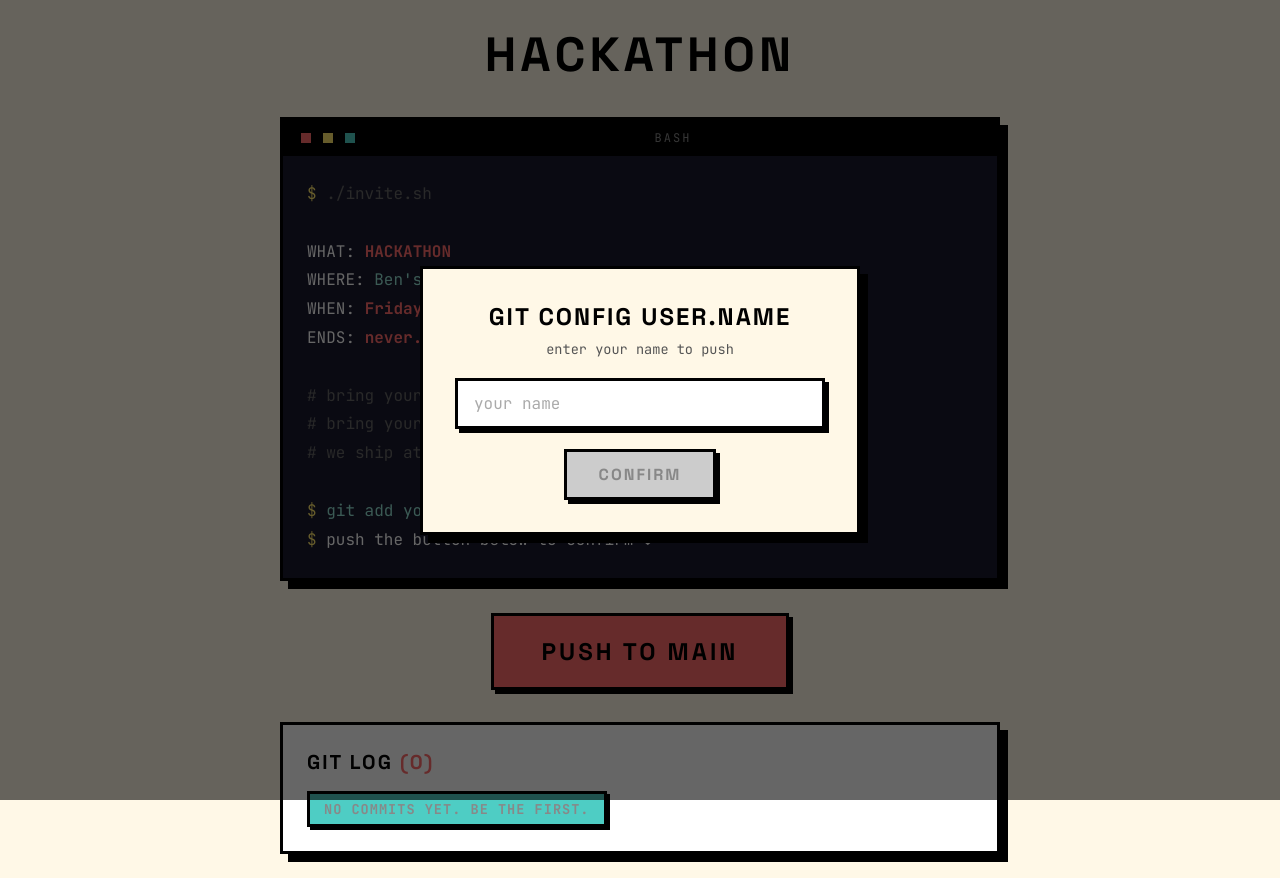
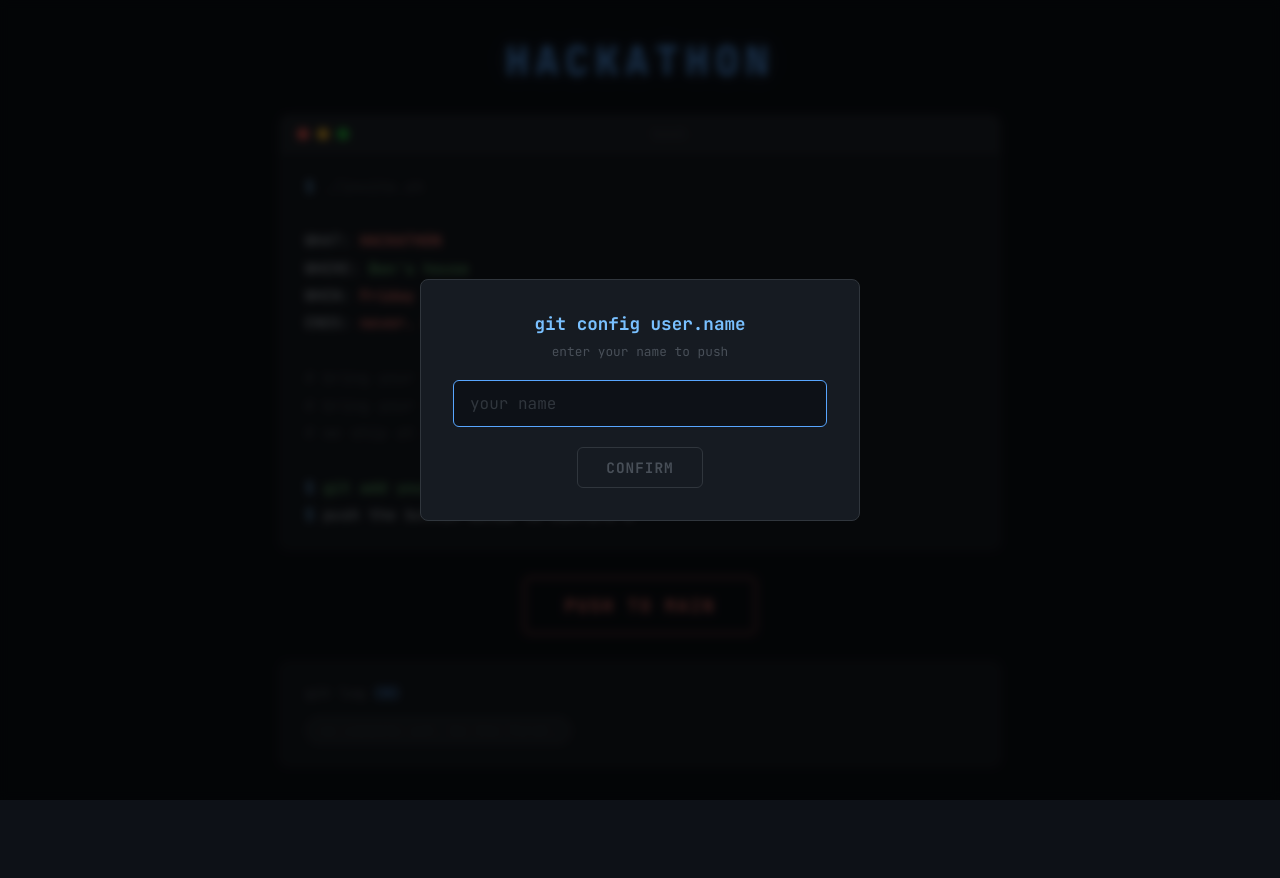
Before and after one commit to justvibes99/hackathon-invite, a website: page public/index.html in a window 1280 px wide. Both pictures are taken after a click on the button "PUSH TO MAIN". After the commit the page ends 800 px from the top, so only its background shows below. Drawn offline with Linux system fonts and the light colour scheme; no server answers.

Commit message:
restyle to classic dark coding theme
Co-Authored-By: Claude Opus 4.5 <noreply@anthropic.com>

```diff
--- a/public/index.html
+++ b/public/index.html
@@ -5,12 +5,12 @@
   <meta name="viewport" content="width=device-width, initial-scale=1.0">
   <title>HACKATHON</title>
   <link rel="preconnect" href="https://fonts.googleapis.com">
-  <link href="https://fonts.googleapis.com/css2?family=JetBrains+Mono:wght@400;700&family=Space+Grotesk:wght@700&display=swap" rel="stylesheet">
+  <link href="https://fonts.googleapis.com/css2?family=JetBrains+Mono:wght@400;700&display=swap" rel="stylesheet">
   <style>
     * { margin: 0; padding: 0; box-sizing: border-box; }
 
     body {
-      background: #FFF8E7;
+      background: #0d1117;
       min-height: 100vh;
       display: flex;
       flex-direction: column;
@@ -18,74 +18,77 @@
       justify-content: center;
       font-family: 'JetBrains Mono', monospace;
       padding: 24px;
-      gap: 32px;
+      gap: 28px;
+      color: #c9d1d9;
     }
 
     h1 {
-      font-family: 'Space Grotesk', sans-serif;
-      font-size: 3rem;
+      font-family: 'JetBrains Mono', monospace;
+      font-size: 2.5rem;
+      font-weight: 700;
       text-transform: uppercase;
-      letter-spacing: 4px;
-      color: #000;
+      letter-spacing: 6px;
+      color: #58a6ff;
       text-align: center;
+      text-shadow: 0 0 20px rgba(88, 166, 255, 0.3);
     }
 
     .terminal {
       width: 100%;
       max-width: 720px;
-      background: #1a1a2e;
-      border: 3px solid #000;
-      box-shadow: 8px 8px 0px #000;
+      background: #161b22;
+      border: 1px solid #30363d;
+      border-radius: 8px;
+      overflow: hidden;
     }
 
     .terminal-bar {
-      background: #000;
+      background: #21262d;
       padding: 10px 16px;
       display: flex;
       align-items: center;
       gap: 8px;
+      border-bottom: 1px solid #30363d;
     }
 
     .terminal-dot {
-      width: 14px;
-      height: 14px;
-      border-radius: 0;
-      border: 2px solid #000;
+      width: 12px;
+      height: 12px;
+      border-radius: 50%;
     }
-    .terminal-dot.red { background: #FF6B6B; }
-    .terminal-dot.yellow { background: #FFE66D; }
-    .terminal-dot.green { background: #4ECDC4; }
+    .terminal-dot.red { background: #ff5f56; }
+    .terminal-dot.yellow { background: #ffbd2e; }
+    .terminal-dot.green { background: #27c93f; }
 
     .terminal-title {
-      color: #888;
+      color: #484f58;
       font-size: 0.75rem;
-      text-transform: uppercase;
-      letter-spacing: 2px;
+      letter-spacing: 1px;
       margin-left: auto;
       margin-right: auto;
     }
 
     .terminal-body {
-      padding: 24px;
-      min-height: 320px;
-      color: #4ECDC4;
-      font-size: 1rem;
+      padding: 20px 24px;
+      min-height: 300px;
+      color: #7ee787;
+      font-size: 0.95rem;
       line-height: 1.8;
     }
 
-    .terminal-body .prompt { color: #FFE66D; }
-    .terminal-body .comment { color: #666; }
-    .terminal-body .highlight { color: #FF6B6B; font-weight: 700; }
-    .terminal-body .accent { color: #95E1D3; }
-    .terminal-body .white { color: #fff; }
+    .terminal-body .prompt { color: #79c0ff; }
+    .terminal-body .comment { color: #484f58; }
+    .terminal-body .highlight { color: #ff7b72; font-weight: 700; }
+    .terminal-body .accent { color: #7ee787; }
+    .terminal-body .white { color: #c9d1d9; }
 
     .cursor {
       display: inline-block;
-      width: 10px;
-      height: 1.2em;
-      background: #4ECDC4;
+      width: 8px;
+      height: 1.15em;
+      background: #58a6ff;
       vertical-align: text-bottom;
-      animation: blink 0.7s step-end infinite;
+      animation: blink 1s step-end infinite;
     }
 
     @keyframes blink {
@@ -96,42 +99,42 @@
     .line.visible { display: block; }
 
     .push-btn {
-      background: #FF6B6B;
-      color: #000;
-      border: 3px solid #000;
-      box-shadow: 4px 4px 0px #000;
-      padding: 20px 48px;
-      font-family: 'Space Grotesk', sans-serif;
-      font-size: 1.5rem;
+      background: transparent;
+      color: #ff7b72;
+      border: 1px solid #ff7b72;
+      border-radius: 6px;
+      padding: 16px 40px;
+      font-family: 'JetBrains Mono', monospace;
+      font-size: 1.1rem;
       font-weight: 700;
       text-transform: uppercase;
-      letter-spacing: 3px;
+      letter-spacing: 2px;
       cursor: pointer;
-      transition: transform 0.1s, box-shadow 0.1s;
+      transition: all 0.2s ease;
     }
 
     .push-btn:hover:not(:disabled) {
-      transform: translate(2px, 2px);
-      box-shadow: 2px 2px 0px #000;
+      background: #ff7b72;
+      color: #0d1117;
+      box-shadow: 0 0 20px rgba(255, 123, 114, 0.3);
     }
 
     .push-btn:active:not(:disabled) {
-      transform: translate(4px, 4px);
-      box-shadow: none;
+      transform: scale(0.97);
     }
 
     .push-btn:disabled {
-      background: #ccc;
-      color: #888;
+      border-color: #30363d;
+      color: #484f58;
       cursor: not-allowed;
-      opacity: 0.7;
     }
 
     /* Modal overlay */
     .modal-overlay {
       position: fixed;
       inset: 0;
-      background: rgba(0, 0, 0, 0.6);
+      background: rgba(0, 0, 0, 0.7);
+      backdrop-filter: blur(4px);
       display: none;
       align-items: center;
       justify-content: center;
@@ -140,9 +143,9 @@
     .modal-overlay.open { display: flex; }
 
     .modal {
-      background: #FFF8E7;
-      border: 3px solid #000;
-      box-shadow: 8px 8px 0px #000;
+      background: #161b22;
+      border: 1px solid #30363d;
+      border-radius: 8px;
       padding: 32px;
       width: 90%;
       max-width: 440px;
@@ -150,129 +153,124 @@
     }
 
     .modal h2 {
-      font-family: 'Space Grotesk', sans-serif;
-      font-size: 1.5rem;
-      text-transform: uppercase;
-      letter-spacing: 2px;
+      font-family: 'JetBrains Mono', monospace;
+      font-size: 1.1rem;
+      font-weight: 700;
+      color: #79c0ff;
       margin-bottom: 8px;
     }
 
     .modal p {
-      font-size: 0.85rem;
-      color: #555;
+      font-size: 0.8rem;
+      color: #484f58;
       margin-bottom: 20px;
     }
 
     .modal input {
       width: 100%;
-      background: #fff;
-      border: 3px solid #000;
+      background: #0d1117;
+      border: 1px solid #30363d;
+      border-radius: 6px;
       padding: 12px 16px;
       font-family: 'JetBrains Mono', monospace;
       font-size: 1rem;
+      color: #c9d1d9;
       outline: none;
       margin-bottom: 20px;
+      transition: border-color 0.2s;
     }
     .modal input:focus {
-      box-shadow: 4px 4px 0px #000;
+      border-color: #58a6ff;
     }
     .modal input::placeholder {
-      color: #aaa;
+      color: #30363d;
     }
 
     .modal-btn {
-      background: #FFE66D;
-      color: #000;
-      border: 3px solid #000;
-      box-shadow: 4px 4px 0px #000;
-      padding: 12px 32px;
-      font-family: 'Space Grotesk', sans-serif;
+      background: transparent;
+      color: #7ee787;
+      border: 1px solid #7ee787;
+      border-radius: 6px;
+      padding: 10px 28px;
+      font-family: 'JetBrains Mono', monospace;
       font-weight: 700;
-      font-size: 1rem;
+      font-size: 0.9rem;
       text-transform: uppercase;
-      letter-spacing: 2px;
+      letter-spacing: 1px;
       cursor: pointer;
-      transition: transform 0.1s, box-shadow 0.1s;
+      transition: all 0.2s ease;
     }
-    .modal-btn:hover {
-      transform: translate(2px, 2px);
-      box-shadow: 2px 2px 0px #000;
-    }
-    .modal-btn:active {
-      transform: translate(4px, 4px);
-      box-shadow: none;
+    .modal-btn:hover:not(:disabled) {
+      background: #7ee787;
+      color: #0d1117;
     }
     .modal-btn:disabled {
-      background: #ccc;
+      border-color: #30363d;
+      color: #484f58;
       cursor: not-allowed;
-      color: #888;
     }
 
     /* Success state */
     .success-msg {
-      font-family: 'Space Grotesk', sans-serif;
-      font-size: 1.5rem;
+      font-family: 'JetBrains Mono', monospace;
+      font-size: 1.1rem;
       font-weight: 700;
-      text-transform: uppercase;
-      letter-spacing: 2px;
-      color: #000;
+      color: #c9d1d9;
       display: none;
       text-align: center;
+      line-height: 1.6;
     }
     .success-msg.visible { display: block; }
-    .success-msg .name { color: #FF6B6B; }
+    .success-msg .name { color: #7ee787; }
 
     /* Git log — committed hackers */
     .git-log {
       width: 100%;
       max-width: 720px;
-      border: 3px solid #000;
-      box-shadow: 8px 8px 0px #000;
-      background: #fff;
-      padding: 24px;
+      border: 1px solid #30363d;
+      border-radius: 8px;
+      background: #161b22;
+      padding: 20px 24px;
     }
 
     .git-log h2 {
-      font-family: 'Space Grotesk', sans-serif;
-      font-size: 1.25rem;
-      text-transform: uppercase;
-      letter-spacing: 2px;
-      margin-bottom: 16px;
+      font-family: 'JetBrains Mono', monospace;
+      font-size: 0.9rem;
+      font-weight: 700;
+      color: #484f58;
+      margin-bottom: 14px;
     }
 
     .git-log .count {
-      color: #FF6B6B;
+      color: #58a6ff;
     }
 
     .git-log ul {
       list-style: none;
       display: flex;
       flex-wrap: wrap;
-      gap: 10px;
+      gap: 8px;
     }
 
     .git-log li {
-      background: #4ECDC4;
-      border: 3px solid #000;
-      box-shadow: 3px 3px 0px #000;
-      padding: 6px 14px;
-      font-weight: 700;
-      font-size: 0.9rem;
-      text-transform: uppercase;
-      letter-spacing: 1px;
+      background: #21262d;
+      border: 1px solid #30363d;
+      border-radius: 16px;
+      padding: 5px 14px;
+      font-size: 0.8rem;
+      color: #7ee787;
+      letter-spacing: 0.5px;
     }
 
     .git-log .empty {
-      color: #888;
-      font-size: 0.85rem;
-      text-transform: uppercase;
-      letter-spacing: 1px;
+      color: #30363d;
+      font-size: 0.8rem;
     }
 
     @media (max-width: 600px) {
-      h1 { font-size: 1.8rem; }
-      .terminal-body { font-size: 0.85rem; padding: 16px; min-height: 260px; }
-      .push-btn { font-size: 1.1rem; padding: 16px 32px; }
+      h1 { font-size: 1.6rem; letter-spacing: 4px; }
+      .terminal-body { font-size: 0.8rem; padding: 16px; min-height: 260px; }
+      .push-btn { font-size: 0.95rem; padding: 14px 28px; }
     }
   </style>
 </head>
@@ -347,7 +345,7 @@
         const hackers = await res.json();
         renderHackers(hackers);
       } catch (e) {
-        // API not available yet — that's fine
+        // API not available yet
       }
     }
 
```
